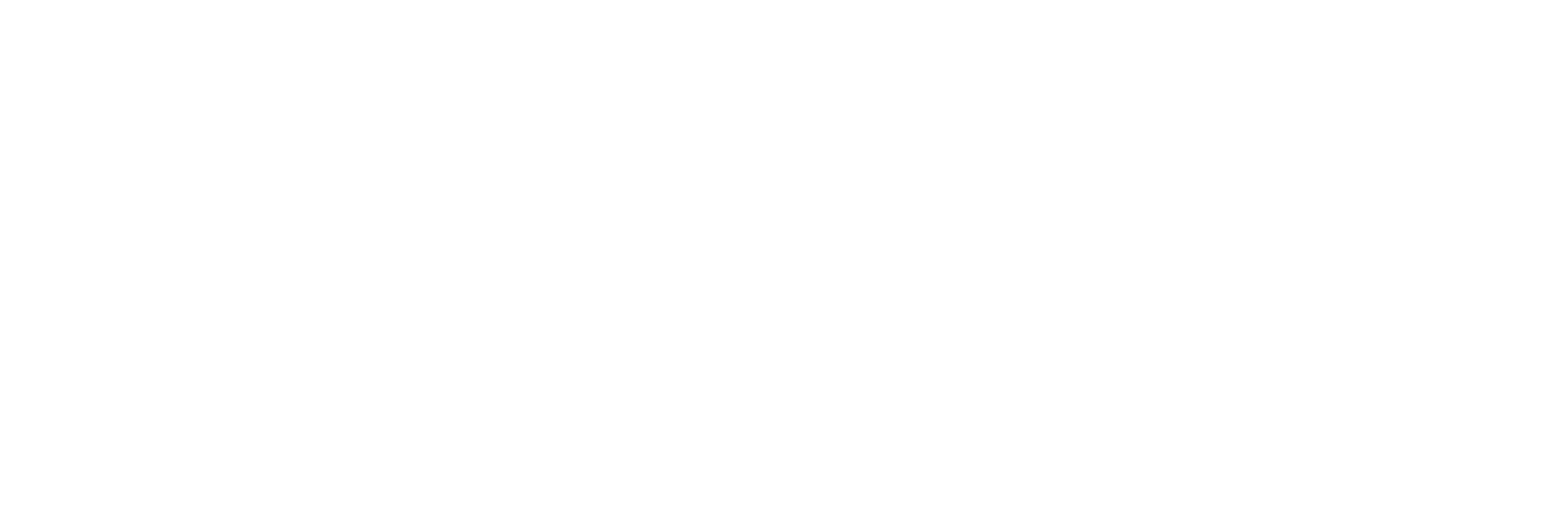
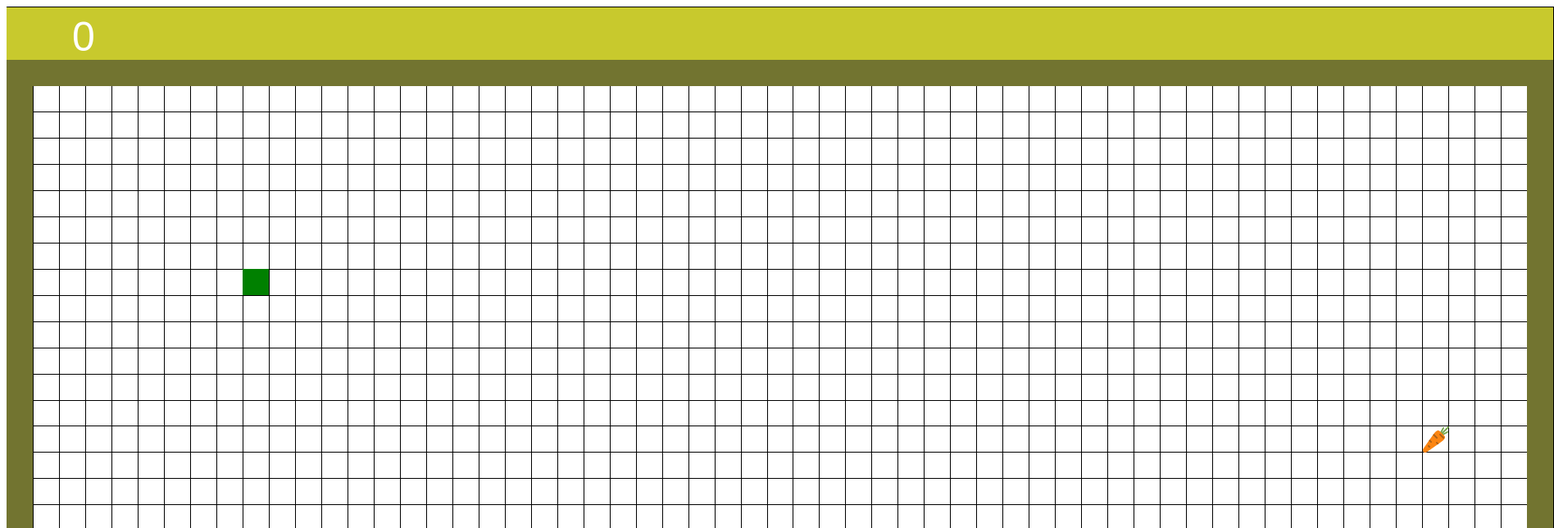
Before and after one commit to dzlek/random-game, a plain HTML site: page index.html in a window 1280 px wide. Shown: the top 644 px of the page at 82% size, 1896 px wide, since content can reach past the window. Drawn offline with Linux system fonts and the light colour scheme.

Commit message:
feat: new layout

```diff
--- a/index.html
+++ b/index.html
@@ -8,8 +8,7 @@
   </head>
   <body>
     <div class="wrapper">
-      <header class="header"></header>
-      <main class="main"></main>
+      <canvas id="game" width="1888" height="960"></canvas>
       <footer class="footer"></footer>
     </div>
 
--- a/src/index.js
+++ b/src/index.js
@@ -0,0 +1,92 @@
+const canvasElement = document.getElementById("game");
+const context = canvasElement.getContext("2d");
+
+const background = new Image();
+background.src = "../public/assets/images/layout.png";
+
+const foodImage = new Image();
+foodImage.src = "../public/assets/images/food.png";
+
+const unit = 32;
+let totalScore = 0;
+
+let foodPosition = {
+  x: Math.floor(Math.random() * 57 + 1) * unit,
+  y: Math.floor(Math.random() * 26 + 3) * unit,
+};
+
+let snakeBody = [];
+snakeBody[0] = {
+  x: 9 * unit,
+  y: 10 * unit,
+};
+
+document.addEventListener("keydown", changeDirection);
+let currentDirection;
+
+function changeDirection(event) {
+  if (event.keyCode === 37 && currentDirection !== "right")
+    currentDirection = "left";
+  else if (event.keyCode === 38 && currentDirection !== "down")
+    currentDirection = "up";
+  else if (event.keyCode === 39 && currentDirection !== "left")
+    currentDirection = "right";
+  else if (event.keyCode === 40 && currentDirection !== "up")
+    currentDirection = "down";
+}
+
+function checkCollision(head, array) {
+  array.forEach((segment) => {
+    if (head.x === segment.x && head.y === segment.y)
+      clearInterval(gameInterval);
+  });
+}
+
+function renderGame() {
+  context.drawImage(background, 0, 0);
+  context.drawImage(foodImage, foodPosition.x, foodPosition.y);
+
+  for (let i = 0; i < snakeBody.length; i++) {
+    context.fillStyle = i === 0 ? "green" : "red";
+    context.fillRect(snakeBody[i].x, snakeBody[i].y, unit, unit);
+  }
+
+  context.fillStyle = "white";
+  context.font = "50px Arial";
+  context.fillText(totalScore, unit * 2.5, unit * 1.7);
+
+  let snakeX = snakeBody[0].x;
+  let snakeY = snakeBody[0].y;
+
+  if (snakeX === foodPosition.x && snakeY === foodPosition.y) {
+    totalScore++;
+    foodPosition = {
+      x: Math.floor(Math.random() * 57 + 1) * unit,
+      y: Math.floor(Math.random() * 26 + 3) * unit,
+    };
+  } else {
+    snakeBody.pop();
+  }
+
+  if (
+    snakeX < unit ||
+    snakeX > unit * 57 ||
+    snakeY < 3 * unit ||
+    snakeY > unit * 28
+  ) {
+    clearInterval(gameInterval);
+  }
+
+  if (currentDirection === "left") snakeX -= unit;
+  if (currentDirection === "right") snakeX += unit;
+  if (currentDirection === "up") snakeY -= unit;
+  if (currentDirection === "down") snakeY += unit;
+
+  let newHead = { x: snakeX, y: snakeY };
+
+  checkCollision(newHead, snakeBody);
+
+  snakeBody.unshift(newHead);
+}
+
+let gameInterval = setInterval(renderGame, 100);
--- a/styles/styles.css
+++ b/styles/styles.css
@@ -0,0 +1,4 @@
+canvas {
+  display: block;
+  margin: 0 auto;
+}
```
Also changed, not shown: public/assets/images/food.png (added), public/assets/images/layout.png (added).
